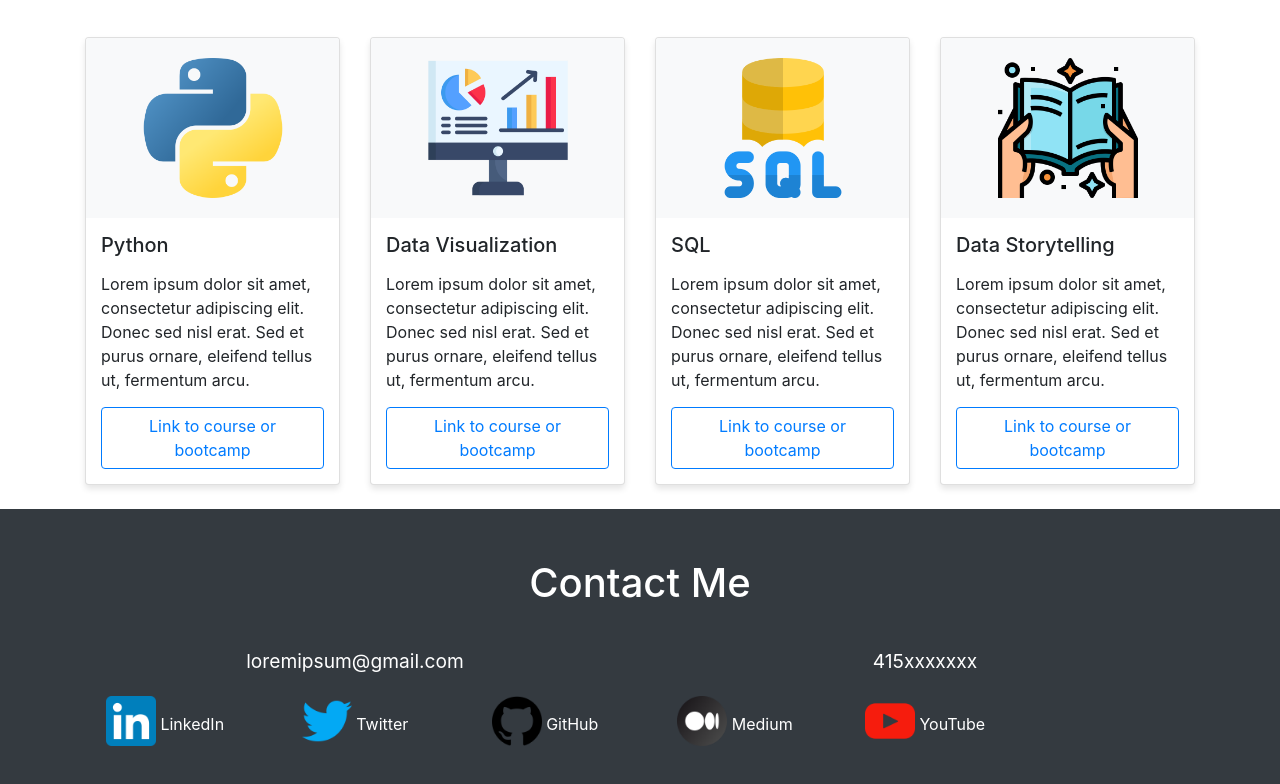
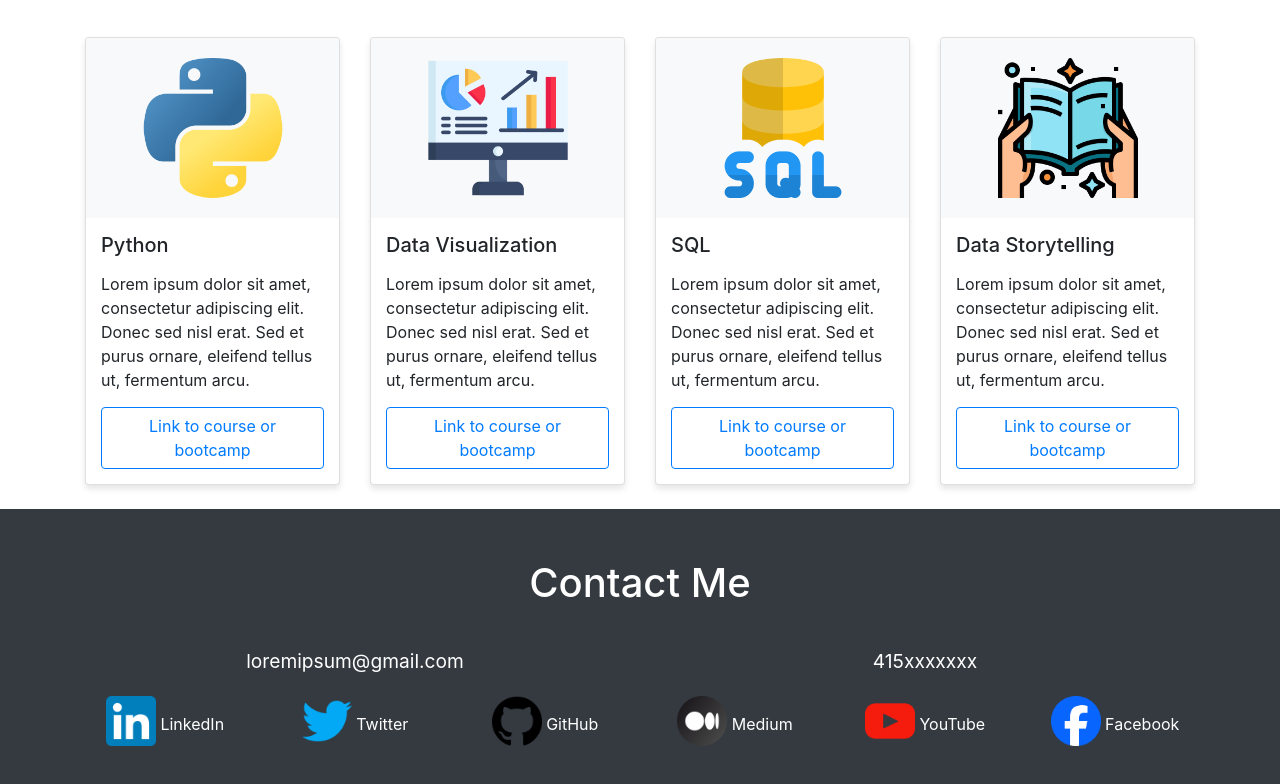
Before and after one commit to nhat4122001/nhat4122001.github.io, a plain HTML site: page index.html in a window 1280 px wide. Shown: the part 1204-1988 px from the top of the page. Drawn offline with nearby package versions, Linux system fonts and the light colour scheme; some icons are missing.

Commit message:
Update index.html

```diff
--- a/index.html
+++ b/index.html
@@ -295,9 +295,15 @@ html {
         </a>
       </div>
       <div class="col-lg-2 col-md-4 mb-4">
-        <a href="https://youtube.com/c/yourchannel" target="_blank">
+        <a href="https://www.youtube.com/channel/UCllsLOXmrSUIh-Tqo-J0HVQ" target="_blank">
           <img src="icons/youtube.png" alt="YouTube" class="social-icon">
           YouTube
+        </a>
+      </div>
+      <div class="col-lg-2 col-md-4 mb-4">
+        <a href="https://www.facebook.com/nhat4122001/" target="_blank">
+          <img src="icons/facebook.png" alt="Facebook" class="social-icon">
+          Facebook
         </a>
       </div>
     </div>
```
